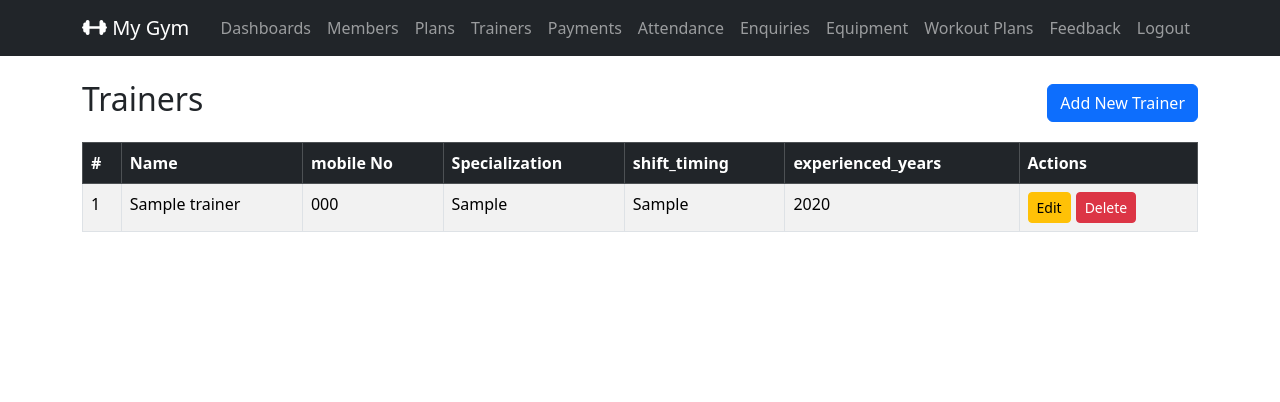
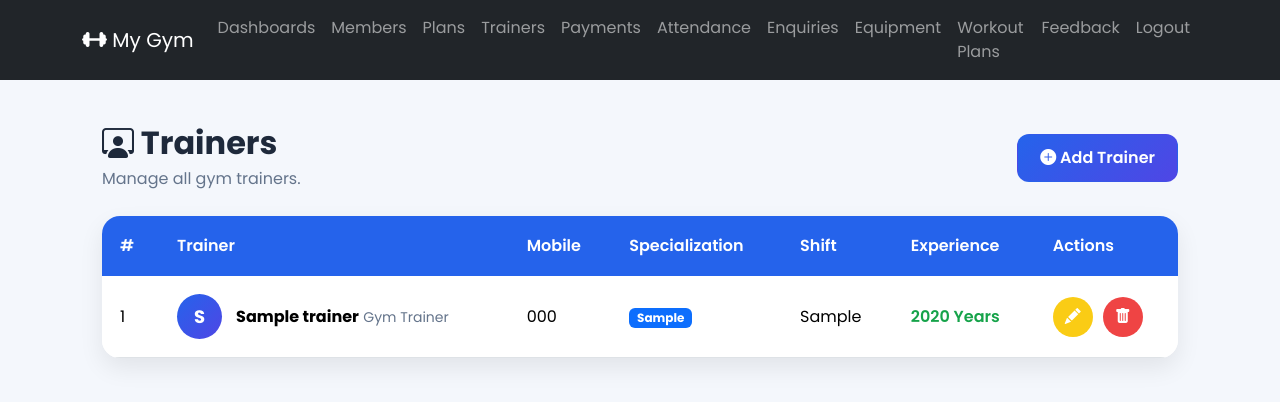
Before and after one commit to aaryan07thakur/GYM_Management_System_Django, a Django app: page /admin_trainers/ in a window 1280 px wide. Shown: the top 402 px of the page. Run offline with Django 5.2, Linux system fonts and the light colour scheme; a user stored in the database is signed in; tables that the repository leaves empty hold one stand-in row (values such as "Sample post"); some libraries are stand-ins or nearby versions.

Commit message:
designed admin_trainer_form page and admin_trainer_list page

```diff
--- a/gymapp/templates/admin_trainers_list.html
+++ b/gymapp/templates/admin_trainers_list.html
@@ -1,59 +1,145 @@
 {% extends "base.html" %}
 {% load static %}
 
-
+{% block css %}
+<link rel="stylesheet" href="{% static 'css/admin_trainers_list.css' %}">
+<link rel="stylesheet" href="https://cdn.jsdelivr.net/npm/bootstrap-icons@1.11.3/font/bootstrap-icons.min.css">
+{% endblock %}
 
 {% block content %}
 
-<div class="d-flex justify-content-between align-items-center mb-3 ">
-    <h2> Trainers  </h2>
+<div class="trainer-page">
 
-    <a href="{% url 'admin_trainer_add' %}" class="btn btn-primary">Add New Trainer </a>
+    <div class="page-header">
+
+        <div>
+            <h2><i class="bi bi-person-workspace"></i> Trainers</h2>
+            <p>Manage all gym trainers.</p>
         </div>
 
-    <table class="table table-bordered table-striped ">
+        <a href="{% url 'admin_trainer_add' %}" class="btn add-btn">
+            <i class="bi bi-plus-circle-fill"></i>
+            Add Trainer
+        </a>
 
-        <thead class="table-dark">
+    </div>
+
+    <div class="table-card">
+
+        <div class="table-responsive">
+
+            <table class="table trainer-table align-middle">
+
+                <thead>
+
                     <tr>
                         <th>#</th>
-                <th>Name</th>
-                <th>mobile No </th>
+                        <th>Trainer</th>
+                        <th>Mobile</th>
                         <th>Specialization</th>
-                <th>shift_timing</th>
-                <th>experienced_years</th>
+                        <th>Shift</th>
+                        <th>Experience</th>
                         <th>Actions</th>
+                    </tr>
+
+                </thead>
+
+                <tbody>
+
+                    {% for trainer in trainers %}
+
+                    <tr>
+
+                        <td>{{ forloop.counter }}</td>
+
+                        <td>
+
+                            <div class="trainer-info">
+
+                                <div class="avatar"> {{ trainer.name|slice:":1"|upper }} </div>
+
+                                <div>
+
+                                    <strong>{{ trainer.name }}</strong>
+
+                                    <small>Gym Trainer</small>
+
+                                </div>
+
+                            </div>
+
+                        </td>
+
+                        <td>{{ trainer.mobile }}</td>
+
+                        <td>
+
+                            <span class="badge bg-primary"> {{ trainer.specialization }} </span>
+
+                        </td>
+
+                        <td>{{ trainer.shift_timing }}</td>
+
+                        <td>
+
+                            <span class="exp"> {{ trainer.experience_years }} Years </span>
+
+                        </td>
+
+                        <td>
+
+                            <div class="button-group">
+
+                                <a href="{% url 'admin_trainer_edit' trainer.id %}"
+
+                                class="btn edit-btn">
+
+                                    <i class="bi bi-pencil-fill"></i>
+
+                                </a>
+
+                                <form method="post" action="{% url 'admin_trainer_delete' trainer.id %}" class="inline-form">
+
+                                    {% csrf_token %}
+
+                                    <button class="btn delete-btn"
+
+                                    onclick="return confirm('Delete this trainer?')">
+
+                                        <i class="bi bi-trash-fill"></i>
+
+                                    </button>
+
+                                </form>
+
+                            </div>
+
+                        </td>
 
                     </tr>
 
-        </thead>
-        <tbody>
-            {% for trainer in trainers %}
+                    {% empty %}
+
                     <tr>
-                <td>{{ forloop.counter }}</td>
-                <td> {{trainer.name }} </td>
-                <td> {{trainer.mobile }} </td>
-                <td> {{trainer.specialization}} </td>
-                <td> {{trainer.shift_timing}} </td>
-                <td> {{trainer.experience_years}} </td>
 
-                <td>
-                    <div class="button-group">
-                        <a href="{% url 'admin_trainer_edit' trainer.id %}" class="btn btn-sm btn-warning" > Edit </a>
-                        <!-- delete button ko Features by form because it is more secure -->
-                        <form method="post" action="{% url 'admin_trainer_delete' trainer.id %}" class="inline-form" >
-                            {% csrf_token %}
-                            {% comment %} <input type="hidden" name="trainer_id" value="{{trainer_id }}"> {% endcomment %}
-                            <button type="submit" class="btn btn-sm btn-danger "
-                            onclick = "return confirm('Are you sure you want to delete this trainer ? ')">Delete </button>
+                        <td colspan="7" class="text-center py-5">
 
-                        </form>
-                    </div>
+                            No Trainers Found
+
                         </td>
+
                     </tr>
+
                     {% endfor %}
+
                 </tbody>
 
             </table>
 
+        </div>
+
+    </div>
+
+</div>
 
 {% endblock %}
--- /dev/null
+++ b/static/css/admin_trainers_list.css
@@ -0,0 +1,154 @@
+@import url('https://fonts.googleapis.com/css2?family=Poppins:wght@400;500;600;700&display=swap');
+
+*{font-family:Poppins,sans-serif}
+
+body{background:#f4f7fc}
+
+.trainer-page{padding:20px}
+
+.page-header{
+display:flex;
+justify-content:space-between;
+align-items:center;
+margin-bottom:25px;
+flex-wrap:wrap;
+gap:15px;
+}
+
+.page-header h2{
+font-weight:700;
+margin:0;
+color:#1e293b;
+}
+
+.page-header p{
+margin:5px 0 0;
+color:#64748b;
+}
+
+.add-btn{
+background:linear-gradient(135deg,#2563eb,#4f46e5);
+color:#fff;
+padding:11px 22px;
+border-radius:12px;
+font-weight:600;
+}
+
+.add-btn:hover{
+color:#fff;
+transform:translateY(-2px);
+}
+
+.table-card{
+background:#fff;
+border-radius:18px;
+overflow:hidden;
+box-shadow:0 10px 25px rgba(0,0,0,.08);
+}
+
+.trainer-table{
+margin:0;
+}
+
+.trainer-table thead th{
+background:#2563eb;
+color:#fff;
+padding:18px;
+border:none;
+font-weight:600;
+}
+
+.trainer-table td{
+padding:18px;
+vertical-align:middle;
+}
+
+.trainer-table tbody tr:nth-child(even){
+background:#fafcff;
+}
+
+.trainer-table tbody tr:hover{
+background:#eef4ff;
+}
+
+.trainer-info{
+display:flex;
+align-items:center;
+gap:14px;
+}
+
+.avatar{
+width:45px;
+height:45px;
+border-radius:50%;
+background:linear-gradient(135deg,#2563eb,#4f46e5);
+display:flex;
+justify-content:center;
+align-items:center;
+color:#fff;
+font-weight:700;
+font-size:18px;
+}
+
+.trainer-info small{
+color:#64748b;
+}
+
+.exp{
+font-weight:600;
+color:#16a34a;
+}
+
+.button-group{
+display:flex;
+gap:10px;
+}
+
+.edit-btn,
+.delete-btn{
+width:40px;
+height:40px;
+border:none;
+border-radius:50%;
+display:flex;
+justify-content:center;
+align-items:center;
+}
+
+.edit-btn{
+background:#facc15;
+color:#fff;
+}
+
+.edit-btn:hover{
+background:#eab308;
+color:#fff;
+}
+
+.delete-btn{
+background:#ef4444;
+color:#fff;
+}
+
+.delete-btn:hover{
+background:#dc2626;
+color:#fff;
+}
+
+.inline-form{
+display:inline;
+}
+
+@media(max-width:768px){
+
+.page-header{
+flex-direction:column;
+align-items:flex-start;
+}
+
+.add-btn{
+width:100%;
+text-align:center;
+}
+
+}
```
Also changed, not shown: gymapp/templates/admin_trainer_form.html (+107 -25 lines), static/css/admin_trainer_form.css (added, +117 -0 lines). Lines whose indentation alone changed are shown as unchanged.
